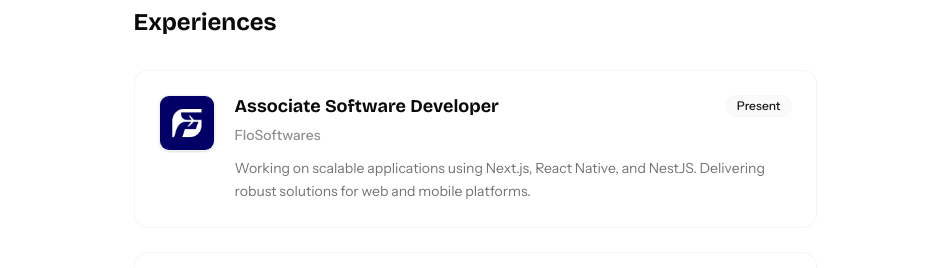
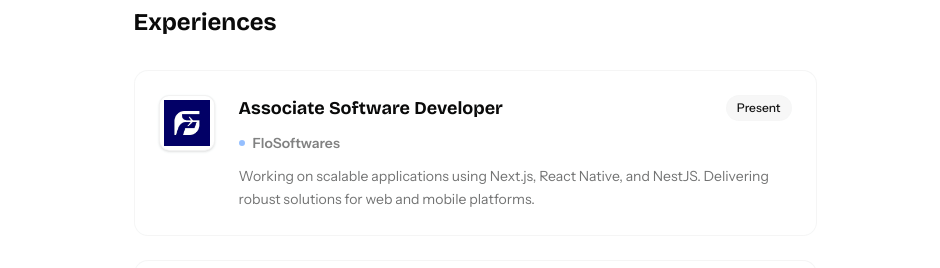
Before and after one commit to Rupe88/my-portfolio, a Next.js app: page / in a window 1280 px wide. Shown: the part 532-800 px from the top of the page, without its empty margins (165-1105 px from the left). Built offline with nearby package versions, Linux system fonts and the light colour scheme.

Commit message:
added changes

```diff
--- a/components/experiences.tsx
+++ b/components/experiences.tsx
@@ -48,32 +48,33 @@
                     ].map((experience) => (
                         <div
                             key={experience.id}
-                            className="group flex items-start gap-5 p-6 rounded-xl border border-border/40 bg-card/30 hover:border-border/60 hover:bg-card/50 transition-all duration-300 backdrop-blur-sm"
+                            className="group flex flex-col sm:flex-row items-start gap-4 sm:gap-6 p-4 sm:p-6 rounded-xl border border-border/40 bg-card/30 hover:border-border/60 hover:bg-card/50 transition-all duration-300 backdrop-blur-sm"
                         >
                             <div className="shrink-0 relative">
-                                <div className="w-14 h-14 rounded-lg overflow-hidden border border-border/50 shadow-sm group-hover:shadow-md transition-shadow">
+                                <div className="w-12 h-12 sm:w-14 sm:h-14 rounded-lg overflow-hidden border border-border/50 shadow-sm group-hover:shadow-md transition-shadow bg-white p-1">
                                     <Image
                                         src={experience.logo}
                                         alt={experience.company}
                                         width={56}
                                         height={56}
-                                        className="w-full h-full object-cover"
+                                        className="w-full h-full object-contain"
                                     />
                                 </div>
                             </div>
-                            <div className="space-y-2 flex-1">
-                                <div className="flex flex-col sm:flex-row sm:items-center sm:justify-between gap-1">
-                                    <h3 className="text-lg font-bold text-foreground font-bricolage leading-none group-hover:text-primary transition-colors">
+                            <div className="space-y-3 flex-1 w-full">
+                                <div className="flex flex-col sm:flex-row sm:items-center sm:justify-between gap-2 sm:gap-4">
+                                    <h3 className="text-lg font-bold text-foreground font-bricolage leading-tight group-hover:text-blue-500 transition-colors">
                                         {experience.title}
                                     </h3>
-                                    <span className="text-xs font-medium px-2.5 py-0.5 rounded-full bg-secondary/50 text-secondary-foreground border border-secondary/50 tabular-nums">
+                                    <span className="inline-flex w-fit text-[10px] sm:text-xs font-medium px-2.5 py-1 rounded-full bg-secondary/80 text-secondary-foreground border border-secondary/50 tabular-nums whitespace-nowrap">
                                         {experience.period}
                                     </span>
                                 </div>
-                                <div className="text-sm font-medium text-muted-foreground/80 flex items-center gap-2">
+                                <div className="text-sm font-semibold text-muted-foreground/90 flex items-center gap-2">
+                                    <div className="w-1.5 h-1.5 rounded-full bg-blue-500/50" />
                                     {experience.company}
                                 </div>
-                                <p className="text-sm text-muted-foreground leading-relaxed pt-1">
+                                <p className="text-sm text-muted-foreground leading-relaxed">
                                     {experience.description}
                                 </p>
                             </div>
```
